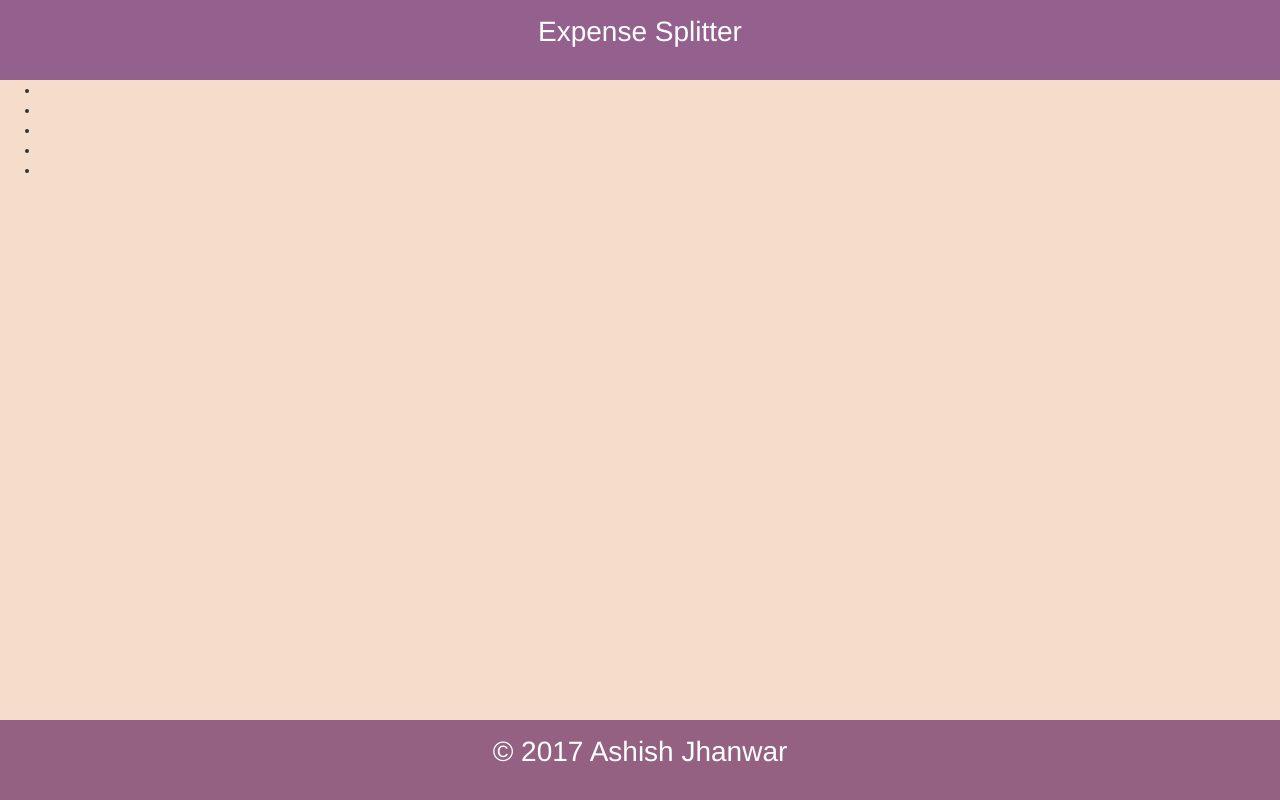
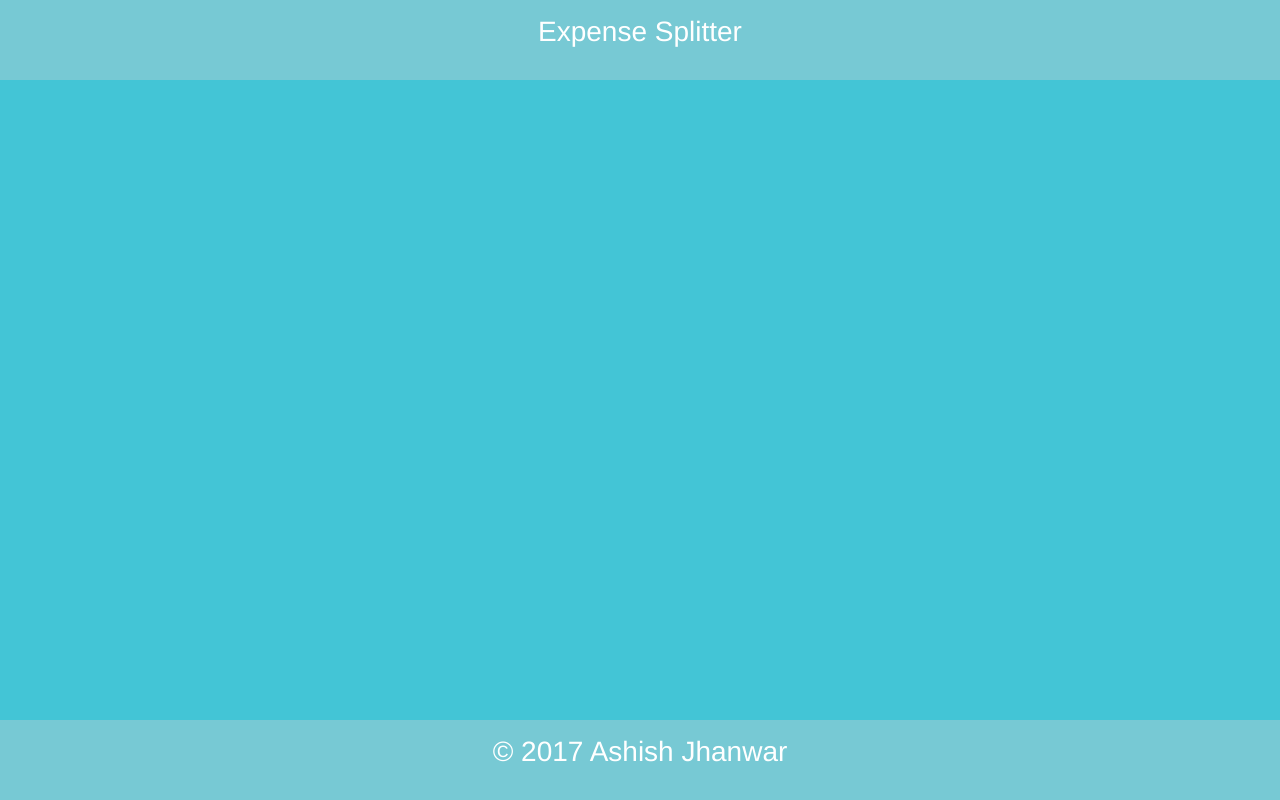
Before and after one commit to Destroy0001/expense-splitter, a React (Create React App) app: page / in a window 1280 px wide. Built offline with nearby package versions, Linux system fonts and the light colour scheme.

Commit message:
Base ui setup

```diff
--- a/src/components/App.js
+++ b/src/components/App.js
@@ -1,5 +1,4 @@
 import React, { Component } from 'react';
-import Sidebar from './Sidebar';
 import '../css/App.css'
 class App extends Component {
 	render() {
@@ -8,7 +7,6 @@ class App extends Component {
 				<div className="App-header">
 					<span className="App-header-text">Expense Splitter</span>
 				</div>
-				<Sidebar/>
 				<div className="App-footer">
 					<span className="App-footer-text">&copy; 2017 Ashish Jhanwar</span>
 				</div>
--- a/src/components/Sidebar.js
+++ /dev/null
@@ -1,22 +0,0 @@
-import React, { Component } from 'react';
-import { Link } from 'react-router'
-import '../css/Sidebar.css';
-
-
-class Sidebar extends Component {
-	render() {
-		return (
-			<div className="Sidebar">
-				<ul>
-				<li></li>
-				<li></li>
-				<li></li>
-				<li></li>
-				<li></li>
-				</ul>
-			</div>
-		);
-	}
-}
-
-export default Sidebar;
--- a/src/css/App.css
+++ b/src/css/App.css
@@ -3,12 +3,16 @@
 }
 
 .App-header{
-	background-color: #94618e;
+	background-color: #77c9d4;
 	color: white;
 	height: 10%;
+	position: fixed;
+	top:0;
+	width: 100%;
 	min-height: 50px;
 	max-height: 90px;
 	text-align: center;
+	z-index: 2;
 }
 
 .App-header-text{
@@ -18,7 +22,7 @@
 }
 
 .App-footer{
-	background-color:#946183;
+	background-color:#77c9d4;
 	color: white;
 	position: fixed;
 	bottom:0;
@@ -27,10 +31,12 @@
 	min-height: 50px;
 	max-height: 90px;
 	text-align: center;
+	z-index: 0;
 }
 
 .App-footer-text{
 	font-size: 2em;
 	position: relative;
 	top: 15%;
+
 }
--- a/src/index.css
+++ b/src/index.css
@@ -3,5 +3,5 @@ html, body, #app{
 }
 
 body {
-	background-color: #f4decb;
+	background-color: #43c5d6;
 }
```
Also changed, not shown: src/css/Sidebar.css (deleted).
